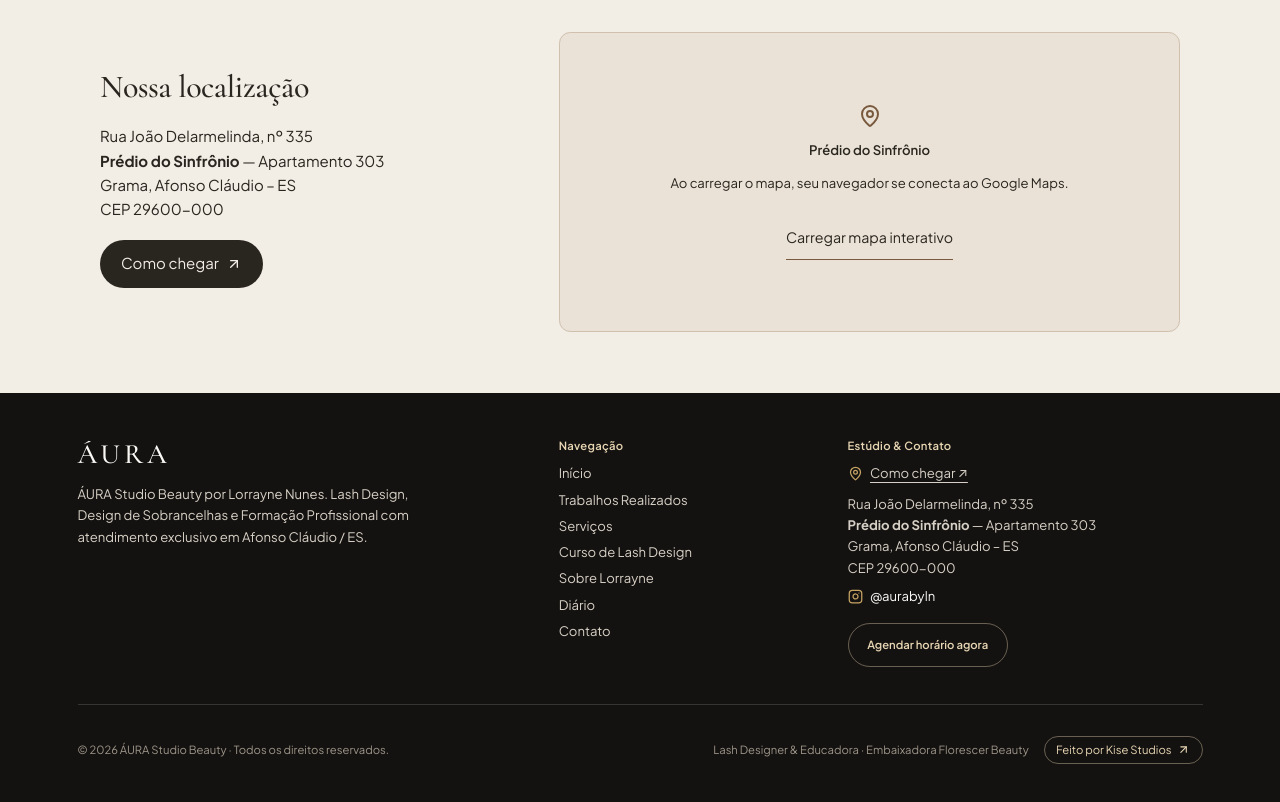
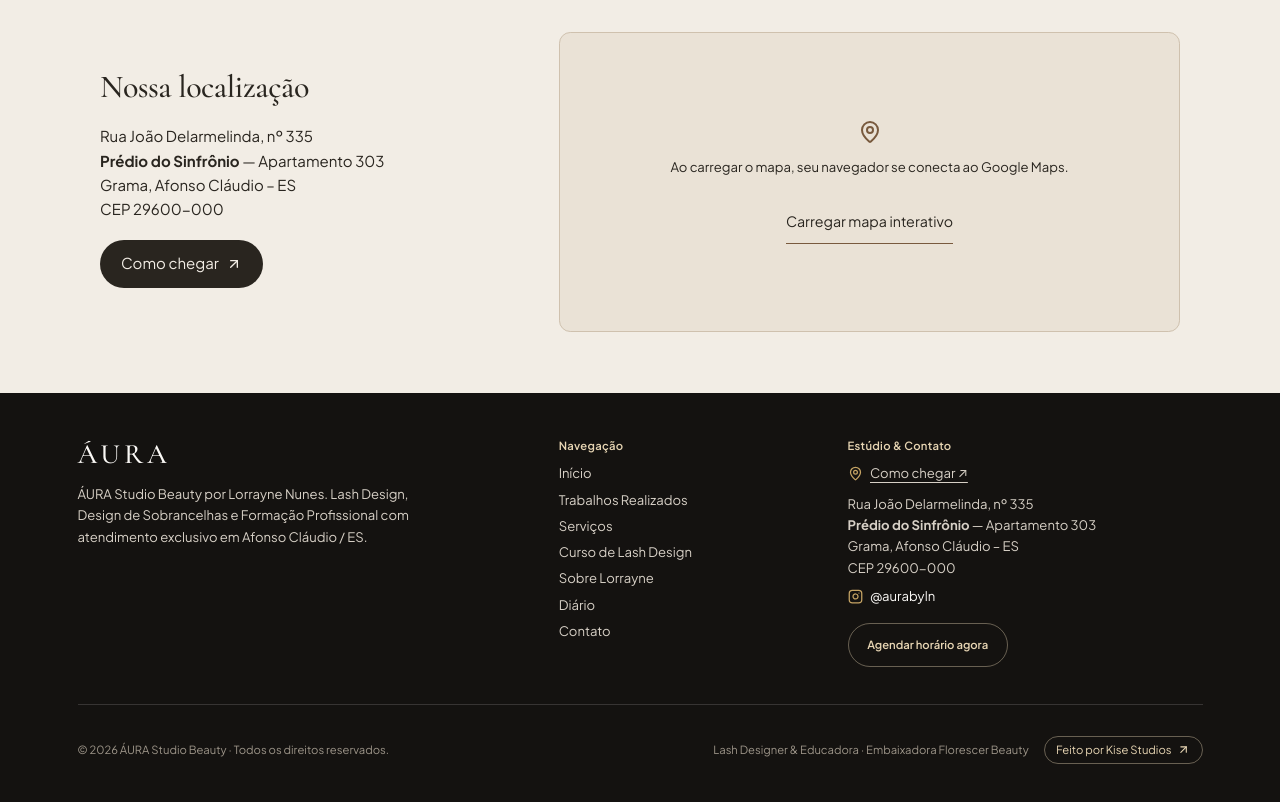
Before and after one commit to EduardoStuhr/aureabylnsite, a React (Vite) app: page / in a window 1280 px wide. Shown: the part 4140-4942 px from the top of the page. Built offline with nearby package versions, Linux system fonts and the light colour scheme.

Commit message:
Evita repetir a referência do prédio no mapa

```diff
--- a/src/components/StudioLocation.tsx
+++ b/src/components/StudioLocation.tsx
@@ -41,7 +41,6 @@ export function StudioLocation() {
             ) : (
               <div className="flex h-full flex-col items-center justify-center gap-3 px-5 text-center">
                 <MapPin className="text-[#795A3E]" aria-hidden="true" />
-                <p className="text-sm font-semibold">{STUDIO_LOCATION.building}</p>
                 <p className="text-sm">Ao carregar o mapa, seu navegador se conecta ao Google Maps.</p>
                 <button
                   type="button"
```
